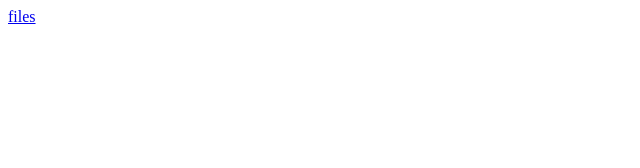
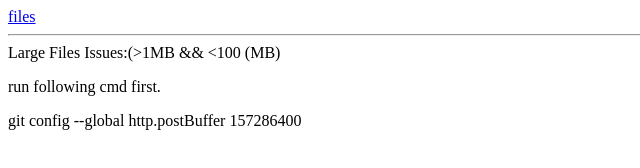
Before and after one commit to wdingbox/accc_cm_2022, a plain HTML site: page index.htm in a window 1280 px wide. Shown: the whole page, without its empty margins (0-640 px from the left). Drawn offline with Linux system fonts and the light colour scheme.

Commit message:
large files issues

```diff
--- a/index.htm
+++ b/index.htm
@@ -1 +1,9 @@
 <a href="files/index.htm">files</a>
+
+<hr/>
+
+<h>Large Files Issues:(>1MB && <100 (MB)</h>
+<p>run following cmd first.</p>
+<p>
+    git config --global http.postBuffer 157286400
+</p>
```
